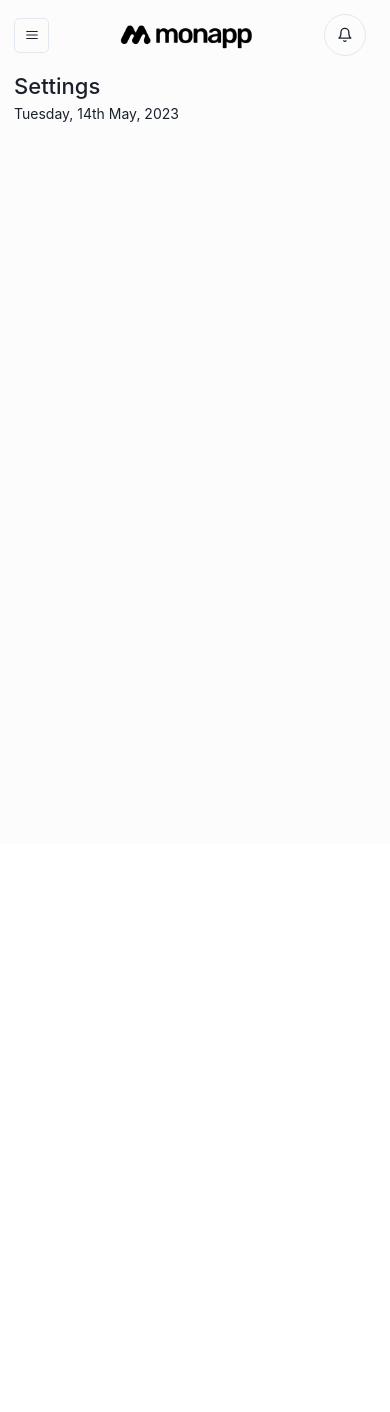
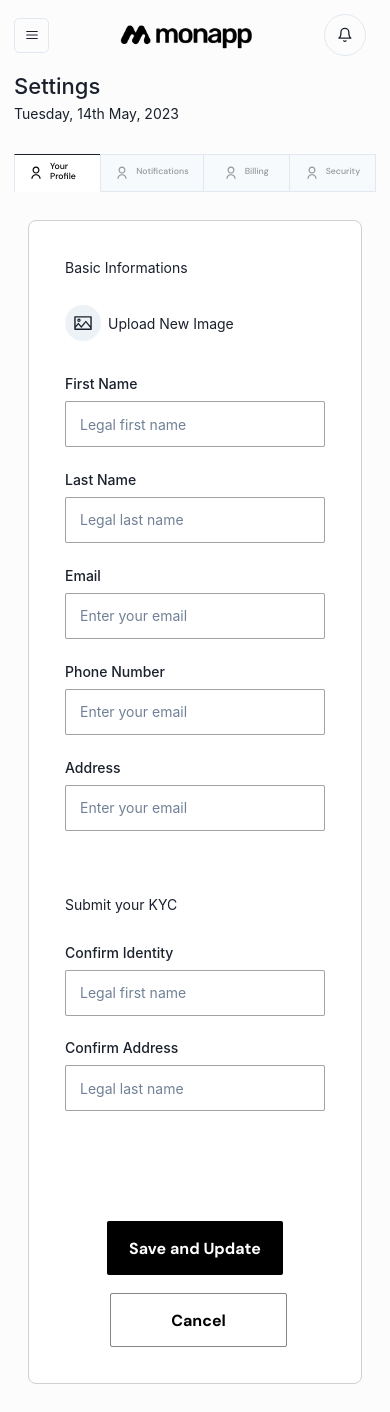
Before and after one commit to uchennaihieri/monapp, a Next.js app: page /settings in a window 390 px wide. Before the commit the page ends 844 px from the top, so only its background shows below. Built offline with nearby package versions, Linux system fonts and the light colour scheme; what next-firebase-auth would draw is missing.

Commit message:
settings responsive

```diff
--- a/components/billingSetting.js
+++ b/components/billingSetting.js
@@ -7,7 +7,7 @@ const dmsansextra = DM_Sans({ weight: '700', subsets: ['latin'] })
 
 function BillingSetting() {
     return (
-        <Box w='730px' minH='100vh' borderRadius='8px' border='0.6px solid #CFD0D3' bg='#FFFFFF' p='36px'>
+        <Box w={{base:'100%',md:'45.625em'}} minH='100vh' borderRadius='8px' border='0.6px solid #CFD0D3' bg='#FFFFFF' p='36px'>
             <form>
                 <Text mb='27px'>Add Your Settlement Account </Text>
 
@@ -79,9 +79,9 @@ function BillingSetting() {
                     </FormControl>
                 </Box>
 
-                <ButtonGroup mt='88px' spacing='18px'>
-                    <Button variant='solid' colorScheme='blackAlpha' w='202px' h='54px' borderRadius={'2px'} bg='rgba(0, 0, 0, 1)' ><Text className={dmsansextra.className} fontSize={'16px'} color='#FFFFFF' fontWeight={700} lineHeight='21px' >Save and Update</Text></Button>
-                    <Button variant='outline' colorScheme='blackAlpha' w='202px' h='54px' borderRadius={'2px'}  ><Text className={dmsansextra.className} fontSize={'16px'} color='#000000' fontWeight={700} lineHeight='21px' >Cancel</Text></Button>
+                <ButtonGroup mt='88px' gap='18px' flexWrap='wrap' justifyContent='center'>
+                    <Button variant='solid' colorScheme='blackAlpha' w='12.625em' h='54px' borderRadius={'2px'} bg='rgba(0, 0, 0, 1)' ><Text className={dmsansextra.className} fontSize={'16px'} color='#FFFFFF' fontWeight={700} lineHeight='21px' >Save and Update</Text></Button>
+                    <Button variant='outline' colorScheme='blackAlpha' w='12.625em' h='54px' borderRadius={'2px'}  ><Text className={dmsansextra.className} fontSize={'16px'} color='#000000' fontWeight={700} lineHeight='21px' >Cancel</Text></Button>
 
                 </ButtonGroup>
 
--- a/components/notificationSetting.js
+++ b/components/notificationSetting.js
@@ -6,7 +6,7 @@ const dmsansextra = DM_Sans({ weight: '700', subsets: ['latin'] })
 
 function NotificationSetting() {
     return (
-        <Box w='730px' minH='100vh' borderRadius='8px' border='0.6px solid #CFD0D3' bg='#FFFFFF' p='36px'>
+        <Box w={{base:'100%',md:'45.625em'}} minH='100vh' borderRadius='8px' border='0.6px solid #CFD0D3' bg='#FFFFFF' p='36px'>
             <Box >
                 <Text mb='27px'>Alerts</Text>
                 <Box mb="21.87px" >
@@ -27,9 +27,9 @@ function NotificationSetting() {
 
 
             </Box>
-            <ButtonGroup mt='88px' spacing='18px'>
-                <Button variant='solid' colorScheme='blackAlpha' w='202px' h='54px' borderRadius={'2px'} bg='rgba(0, 0, 0, 1)' ><Text className={dmsansextra.className} fontSize={'16px'} color='#FFFFFF' fontWeight={700} lineHeight='21px' >Save and Update</Text></Button>
-                <Button variant='outline' colorScheme='blackAlpha' w='202px' h='54px' borderRadius={'2px'}  ><Text className={dmsansextra.className} fontSize={'16px'} color='#000000' fontWeight={700} lineHeight='21px' >Cancel</Text></Button>
+            <ButtonGroup mt='88px' gap='18px' flexWrap='wrap' justifyContent='center'>
+                <Button variant='solid' colorScheme='blackAlpha' w='12.625em' h='54px' borderRadius={'2px'} bg='rgba(0, 0, 0, 1)' ><Text className={dmsansextra.className} fontSize={'16px'} color='#FFFFFF' fontWeight={700} lineHeight='21px' >Save and Update</Text></Button>
+                <Button variant='outline' colorScheme='blackAlpha' w='12.625em' h='54px' borderRadius={'2px'}  ><Text className={dmsansextra.className} fontSize={'16px'} color='#000000' fontWeight={700} lineHeight='21px' >Cancel</Text></Button>
 
             </ButtonGroup>
         </Box>
--- a/components/profileSetting.js
+++ b/components/profileSetting.js
@@ -8,7 +8,7 @@ const dmsansextra = DM_Sans({ weight: '700', subsets: ['latin'] })
 
 function ProfileSetting() {
     return (
-        <Box w='730px' minH='100vh' borderRadius='8px' border='0.6px solid #CFD0D3' bg='#FFFFFF' p='36px'>
+        <Box w={{base:'100%',md:'45.625em'}} minH='100vh' borderRadius='8px' border='0.6px solid #CFD0D3' bg='#FFFFFF' p='36px'>
             <form>
                 <Text mb='27px'>Basic Informations</Text>
                 <HStack mb='32px'><IconButton icon={<AiOutlinePicture fontSize={'20px'} />} w='36px' h='36px' isRound /> <Text> Upload New Image</Text></HStack>
@@ -78,9 +78,9 @@ function ProfileSetting() {
                 </Box>
 
 
-                <ButtonGroup mt='88px' spacing='18px'>
-                    <Button variant='solid' colorScheme='blackAlpha' w='202px' h='54px' borderRadius={'2px'} bg='rgba(0, 0, 0, 1)' ><Text className={dmsansextra.className} fontSize={'16px'} color='#FFFFFF' fontWeight={700} lineHeight='21px' >Save and Update</Text></Button>
-                    <Button variant='outline' colorScheme='blackAlpha' w='202px' h='54px' borderRadius={'2px'}  ><Text className={dmsansextra.className} fontSize={'16px'} color='#000000' fontWeight={700} lineHeight='21px' >Cancel</Text></Button>
+                <ButtonGroup mt='88px' gap='18px' flexWrap='wrap' justifyContent='center'>
+                    <Button variant='solid' colorScheme='blackAlpha' w='12.625em' h='54px' borderRadius={'2px'} bg='rgba(0, 0, 0, 1)' ><Text className={dmsansextra.className} fontSize={'16px'} color='#FFFFFF' fontWeight={700} lineHeight='21px' >Save and Update</Text></Button>
+                    <Button variant='outline' colorScheme='blackAlpha' w='12.625em' h='54px' borderRadius={'2px'}  ><Text className={dmsansextra.className} fontSize={'16px'} color='#000000' fontWeight={700} lineHeight='21px' >Cancel</Text></Button>
 
                 </ButtonGroup>
             </form>
--- a/components/securitySetting.js
+++ b/components/securitySetting.js
@@ -6,7 +6,7 @@ const dmsansextra = DM_Sans({ weight: '700', subsets: ['latin'] })
 
 function SecuritySetting() {
     return (
-        <Box w='730px' minH='100vh' borderRadius='8px' border='0.6px solid #CFD0D3' bg='#FFFFFF' p='36px'>
+        <Box w={{base:'100%',md:'45.625em'}} minH='100vh' borderRadius='8px' border='0.6px solid #CFD0D3' bg='#FFFFFF' p='36px'>
             <form>
                 <Text mb='27px'>Security</Text>
                 <Box mb="21.87px">
@@ -34,9 +34,9 @@ function SecuritySetting() {
 
                     </FormControl>
                 </Box>
-                <ButtonGroup mt='88px' spacing='18px'>
-                    <Button variant='solid' colorScheme='blackAlpha' w='202px' h='54px' borderRadius={'2px'} bg='rgba(0, 0, 0, 1)' ><Text className={dmsansextra.className} fontSize={'16px'} color='#FFFFFF' fontWeight={700} lineHeight='21px' >Save and Update</Text></Button>
-                    <Button variant='outline' colorScheme='blackAlpha' w='202px' h='54px' borderRadius={'2px'}  ><Text className={dmsansextra.className} fontSize={'16px'} color='#000000' fontWeight={700} lineHeight='21px' >Cancel</Text></Button>
+                <ButtonGroup mt='88px'  gap='18px' flexWrap='wrap' justifyContent='center'>
+                    <Button variant='solid' colorScheme='blackAlpha' w='12.625em' h='54px' borderRadius={'2px'} bg='rgba(0, 0, 0, 1)' ><Text className={dmsansextra.className} fontSize={'16px'} color='#FFFFFF' fontWeight={700} lineHeight='21px' >Save and Update</Text></Button>
+                    <Button variant='outline' colorScheme='blackAlpha' w='12.625em' h='54px' borderRadius={'2px'}  ><Text className={dmsansextra.className} fontSize={'16px'} color='#000000' fontWeight={700} lineHeight='21px' >Cancel</Text></Button>
 
                 </ButtonGroup>
 
--- a/pages/settings.js
+++ b/pages/settings.js
@@ -35,6 +35,11 @@ import {
     Td,
     Heading,
     Divider,
+    Tabs,
+    Tab,
+    TabList,
+    TabPanels,
+    TabPanel,
 } from '@chakra-ui/react';
 import {
     FiHome,
@@ -101,21 +106,11 @@ function Setting() {
                                                 <Text fontSize={'10px'} lineHeight='13px' className={dmsans.className} fontStyle="normal" fontWeight={400} color={currentPage === 'profile' ? "#000000" : 'rgba(0, 0, 0, 0.4)'} >your personal information</Text>
                                             </Box>
 
-
                                         </HStack>
-
-
 
                                     </Flex>
                                     <Divider />
                                 </Box>
-
-
-
-
-
-
-
 
                                 <Box px='22px' borderLeft={currentPage === 'notification' && "1.2px solid #000000"}  // Example styling for left border
                                     borderRight={currentPage === 'notification' && "1.2px solid #000000"} _hover={{ cursor: 'pointer' }} onClick={() => {
@@ -139,17 +134,6 @@ function Setting() {
                                 </Box>
 
 
-
-
-
-
-
-
-
-
-
-
-
                                 <Box px='22px' borderLeft={currentPage === 'billing' && "1.2px solid #000000"}  // Example styling for left border
                                     borderRight={currentPage === 'billing' && "1.2px solid #000000"} _hover={{ cursor: 'pointer' }} onClick={() => {
                                         setCurrentPage('billing'); // Update the current page when a link is clicked
@@ -170,19 +154,6 @@ function Setting() {
                                     </Flex>
                                     <Divider />
                                 </Box>
-
-
-
-
-
-
-
-
-
-
-
-
-
 
 
                                 <Box px='22px' borderLeft={currentPage === 'security' && "1.2px solid #000000"}  // Example styling for left border
@@ -226,6 +197,62 @@ function Setting() {
 
 
 
+                {/* Mobile View */}
+                <Box display={{base:'flex', md:'none'}} >
+                    <Tabs isFitted  width='100%' variant='enclosed-colored' colorScheme='blackAlpha.900' >
+                            <TabList mb='1em'>
+                                <Tab >
+                                     <HStack  align='center' >
+
+                                            <ProfileIcon boxSize={4} color={currentPage === 'profile' ? "#000000" : 'rgba(0, 0, 0, 0.4)'} />
+                                            <Box textAlign={'left'} >  <Text fontSize={'0.625em'} mb='0.25em' lineHeight='1.139em' className={dmsansbold.className} color={currentPage === 'profile' ? "#000000" : 'rgba(0, 0, 0, 0.4)'} fontStyle="normal" fontWeight={500}>Your Profile</Text>
+                                            </Box>
+
+                                        </HStack>
+
+                                </Tab>
+                                <Tab>
+                                      <HStack  align='center' >
+                                            <ProfileIcon boxSize={4} color={currentPage === 'notification' ? "#000000" : 'rgba(0, 0, 0, 0.4)'} />
+                                            <Box textAlign={'left'} >  <Text fontSize={'0.625em'} mb='0.25em' lineHeight='1.139em' className={dmsansbold.className} color={currentPage === 'notification' ? "#000000" : 'rgba(0, 0, 0, 0.4)'} fontStyle="normal" fontWeight={500}>Notifications</Text>
+                                            </Box>
+                                        </HStack>
+                                </Tab>
+                                <Tab>
+                                      <HStack  align='center' >
+                                            <ProfileIcon boxSize={4} color={currentPage === 'billing' ? "#000000" : 'rgba(0, 0, 0, 0.4)'} />
+                                            <Box textAlign={'left'} >  <Text fontSize={'0.625em'} mb='0.25em' lineHeight='1.139em' className={dmsansbold.className} color={currentPage === 'billing' ? "#000000" : 'rgba(0, 0, 0, 0.4)'} fontStyle="normal" fontWeight={500}>Billing</Text>
+                                            </Box>
+                                        </HStack>
+                                </Tab>
+                                <Tab>
+                                      <HStack  align='center' >
+                                            <ProfileIcon boxSize={4} color={currentPage === 'security' ? "#000000" : 'rgba(0, 0, 0, 0.4)'} />
+                                            <Box textAlign={'left'} >  <Text fontSize={'0.625em'} mb='0.25em' lineHeight='1.139em' className={dmsansbold.className} color={currentPage === 'security' ? "#000000" : 'rgba(0, 0, 0, 0.4)'} fontStyle="normal" fontWeight={500}>Security</Text>
+                                            </Box>
+                                        </HStack>
+                                </Tab>
+                            </TabList>
+                            <TabPanels>
+                                <TabPanel>
+                                <ProfileSetting />
+                                </TabPanel>
+
+                                <TabPanel>
+                               <NotificationSetting />
+                                </TabPanel>
+                                <TabPanel>
+                               <BillingSetting />
+                                </TabPanel>
+                                <TabPanel>
+                                <SecuritySetting />
+                                </TabPanel>
+
+                            </TabPanels>
+                    </Tabs>
+
+                </Box>
+
 
 
 
```
